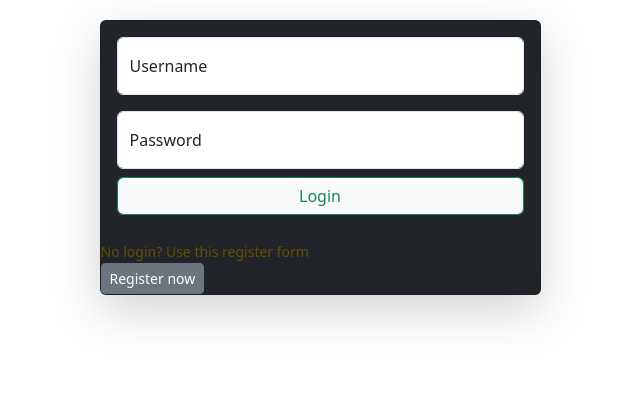
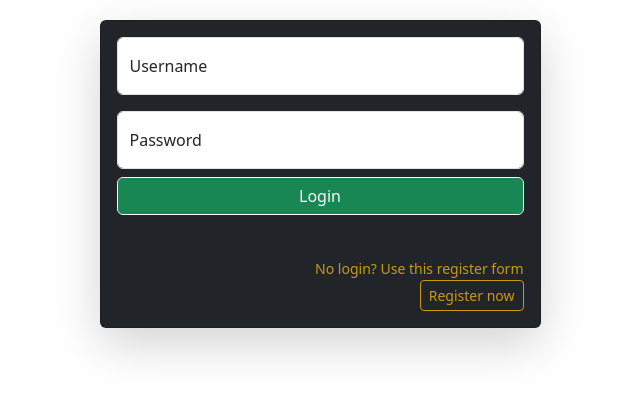
Before and after one commit to jcivitel/django_insumate, a Django app: template django_im_frontend/templates/login.html in a window 1280 px wide. Shown: the part 264-660 px from the top of the page, without its empty margins (320-960 px from the left). Run offline with Django 5.2, Linux system fonts and the light colour scheme; the template is opened without the code that fills it, so the values that code supplies are empty; some libraries are stand-ins or nearby versions.

Commit message:
fix html templates

```diff
--- a/django_im_frontend/templates/base/navigation.html
+++ b/django_im_frontend/templates/base/navigation.html
@@ -25,6 +25,6 @@
                 aria-controls="navbarNav" aria-expanded="false" aria-label="Toggle navigation">
             <span class="navbar-toggler-icon"></span>
         </button>
-        <a class="navbar-btn btn btn-secondary float-end" href="{% url "logout" %}">Logout</a>
+        <a class="navbar-btn btn btn-outline-warning float-end" href="{% url "logout" %}">Logout</a>
     </div>
 </nav>
--- a/django_im_frontend/templates/login.html
+++ b/django_im_frontend/templates/login.html
@@ -6,7 +6,7 @@
             <div class="container col-12 col-sm-5">
                 <h1 class="text-center">Welcome to InsuMate</h1>
                 <div class="mt-4 mb-4 col-12 col-sm-8 container-fluid">
-                    <img src="{% static 'img/banner.jpg' %}" class="img-thumbnail rounded-5">
+                    <img src="{% static 'img/banner.jpg' %}" class="img-thumbnail rounded-5" alt="banner">
                 </div>
                 <div class="card shadow-lg bg-dark mt-2">
                     <div class="card-body">
@@ -22,17 +22,17 @@
                                        placeholder="Password">
                                 <label for="id_password">Password</label>
                             </div>
-                            <button class="form-control btn btn-light btn-outline-success mt-2 mb-2" type="submit">Login
+                            <button class="form-control btn btn-success btn-outline-light mt-2 mb-2" type="submit">Login
                             </button>
                         </form>
-                    </div>
-                    <div>
-                        <small class="text-warning-emphasis">No login? Use this register form<br></small>
-                        <a class="btn-sm btn btn-secondary" href="{% url "register" %}">Register now</a>
+                        <hr>
+                        <div class="align-items-end justify-content-end float-end opacity-75">
+                            <small class="text-warning">No login? Use this register form<br></small>
+                            <a class="btn-sm btn btn-outline-warning float-end" href="{% url "register" %}">Register now</a>
+                        </div>
                     </div>
                 </div>
             </div>
         </div>
     </div>
-    </div>
 {% endblock %}
--- a/django_im_frontend/templates/register.html
+++ b/django_im_frontend/templates/register.html
@@ -1,6 +1,11 @@
 {% extends "base/base_min.html" %}
 {% load static %}
 {% block content %}
+    <div class="position-absolute m-3">
+        <a href="{% url "login" %}" class="btn btn-outline-warning">
+            <i class="bi bi-arrow-left"></i> back to login
+        </a>
+    </div>
     <div class="container">
         <div class="d-flex align-items-center justify-content-center my-5">
             <div class="container col-12 col-sm-5">
@@ -12,6 +17,7 @@
                         <form method="POST">
                             {% csrf_token %}
                             {{ form }}
+                            <br>
                             <button type="submit" class="form-control btn btn-primary">Register</button>
                         </form>
                     </div>
```
